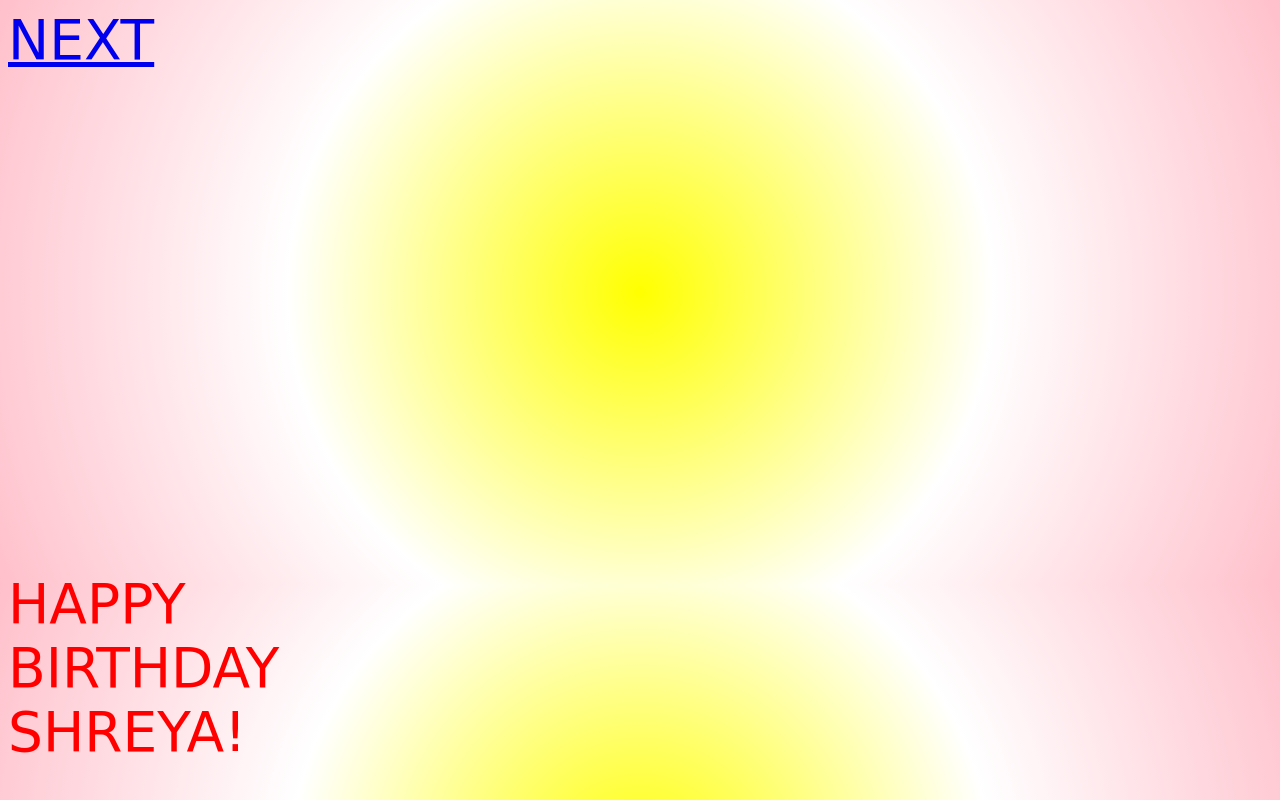
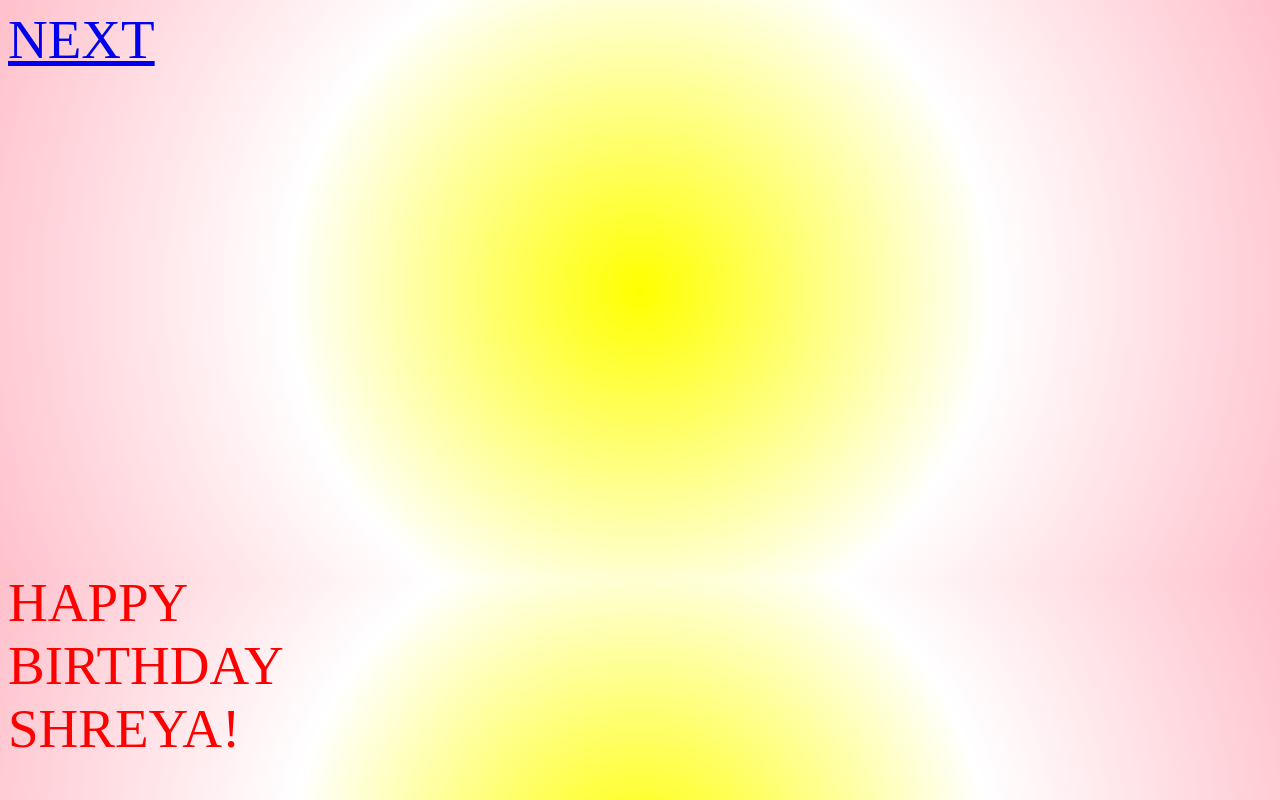
Before and after one commit to rajujnvgupta/site, a plain HTML site: page index.html in a window 1280 px wide. Shown: the top 800 px of the page. Drawn offline with Linux system fonts and the light colour scheme.

Commit message:
first commit

```diff
--- a/styles.css
+++ b/styles.css
@@ -2,7 +2,7 @@ body{
 	font-size:55px;
 	align-items: center;
 	color: red;
-	font-family:'Handlee', cursive;
+/* 	font-family:; */
 	background: radial-gradient(circle,yellow,white,pink);
 	/*background-size: 100% 100%;*/
 }
```
